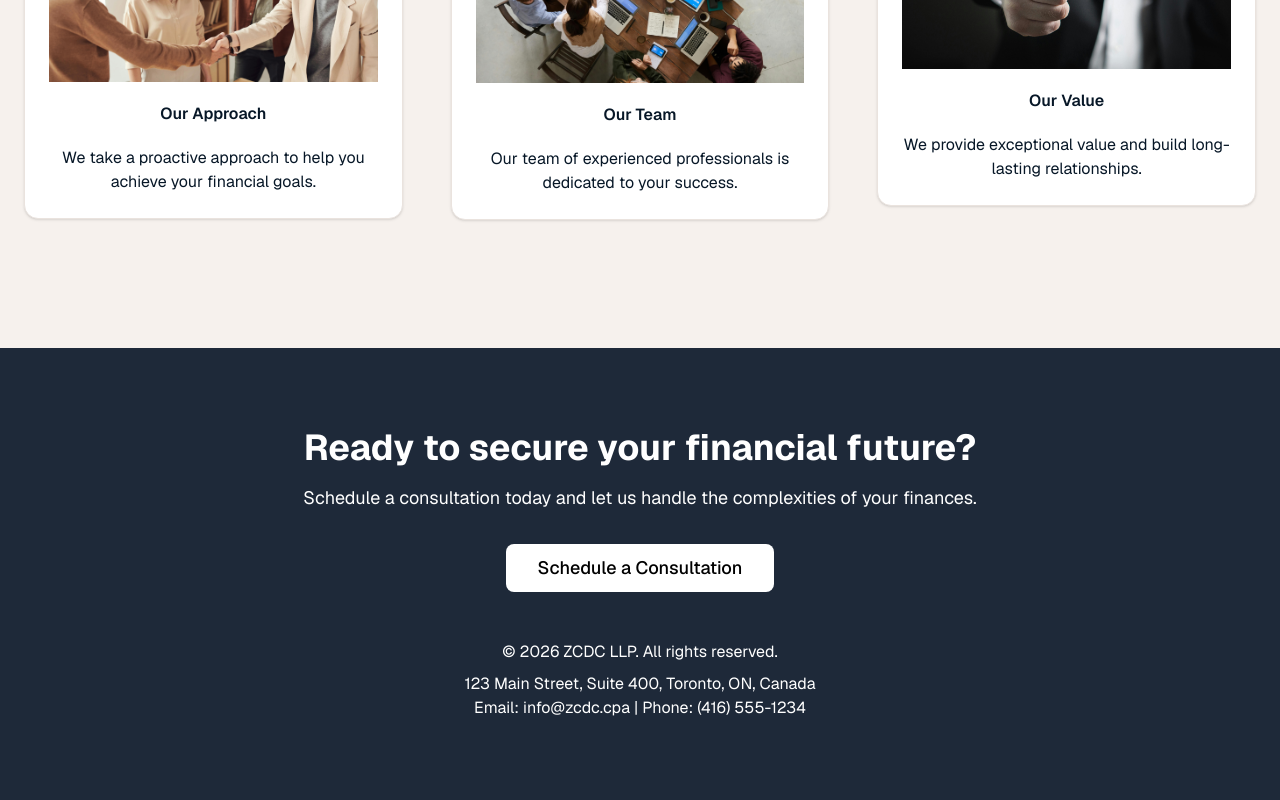
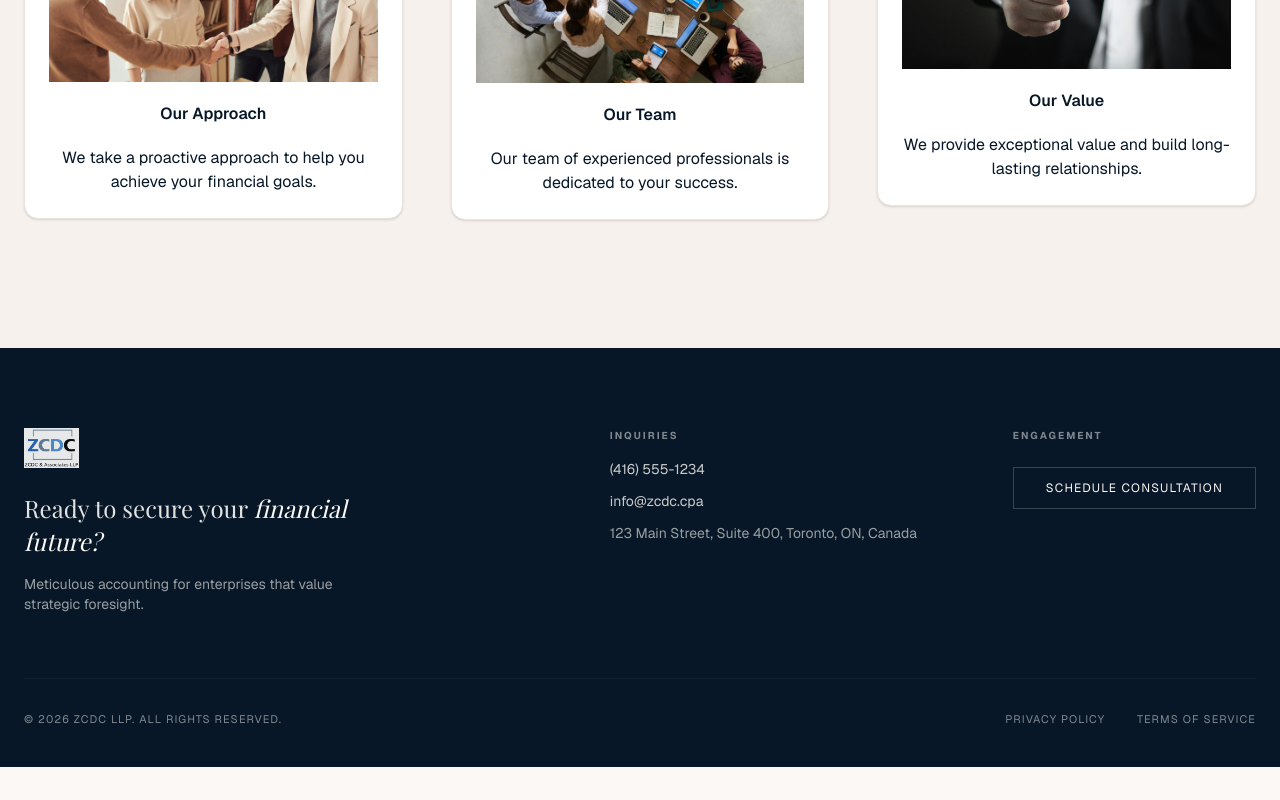
Before and after one commit to calvinzhu-zcdc/zcdc-website, a Next.js app: page / in a window 1280 px wide. Shown: the part 3001-3801 px from the top of the page. After the commit the page ends 3768 px from the top, so only its background shows below. Built offline with nearby package versions, Linux system fonts and the light colour scheme; a web font is replaced by a local one.

Commit message:
refactor: footer

```diff
--- a/src/components/Footer.tsx
+++ b/src/components/Footer.tsx
@@ -1,31 +1,84 @@
-import { Button } from '@/components/ui/button'
 import { siteConfig } from '@/config/site'
+import Image from 'next/image'
 
 export default function Footer() {
   return (
-    <footer className='bg-gray-800 text-white py-20'>
-      <div className='container mx-auto text-center'>
-        <h2 className='text-4xl font-bold mb-4'>Ready to secure your financial future?</h2>
-        <p className='text-lg mb-8'>
-          Schedule a consultation today and let us handle the complexities of your finances.
-        </p>
-        <div className='flex justify-center gap-4 mb-12'>
-          <Button
-            size='lg'
-            asChild
-            className='px-8 py-6 text-lg bg-white text-black hover:bg-gray-200 transition-colors'
-          >
-            <a href={`tel:${siteConfig.contact.phone}`}>Schedule a Consultation</a>
-          </Button>
+    <footer className='bg-foreground text-background pt-20 pb-10'>
+      <div className='container mx-auto px-6'>
+        {/* SECTION 1: MAIN CONTENT BLOCK */}
+        <div className='flex flex-col lg:flex-row justify-between items-start gap-12 pb-16'>
+          {/* Brand Pillar */}
+          <div className='max-w-sm'>
+            <Image
+              src='/images/logo/zcdc_logo_transparent.png'
+              alt='ZCDC CPA'
+              width={140}
+              height={47}
+              className='h-10 w-auto mb-6 opacity-90'
+            />
+            <p className='font-serif text-2xl leading-snug text-background/90'>
+              Ready to secure your <span className='italic text-background'>financial future?</span>
+            </p>
+            <p className='mt-4 text-background/60 font-sans text-sm max-w-xs'>
+              Meticulous accounting for enterprises that value strategic foresight.
+            </p>
+          </div>
+
+          {/* Action & Info Pillar */}
+          <div className='flex flex-col sm:flex-row gap-12 lg:gap-24'>
+            <div className='space-y-4'>
+              <p className='font-sans text-[10px] uppercase tracking-[0.2em] text-background/50 font-bold'>
+                Inquiries
+              </p>
+              <ul className='space-y-3 font-sans text-sm'>
+                <li>
+                  <a
+                    href={`tel:${siteConfig.contact.phone}`}
+                    className='hover:text-background transition-colors text-background/80'
+                  >
+                    {siteConfig.contact.phone}
+                  </a>
+                </li>
+                <li>
+                  <a
+                    href={`mailto:${siteConfig.contact.email}`}
+                    className='hover:text-background transition-colors text-background/80'
+                  >
+                    {siteConfig.contact.email}
+                  </a>
+                </li>
+                <li className='text-background/60'>{siteConfig.contact.address}</li>
+              </ul>
+            </div>
+
+            <div className='space-y-6'>
+              <p className='font-sans text-[10px] uppercase tracking-[0.2em] text-background/50 font-bold'>
+                Engagement
+              </p>
+              <a
+                href={`tel:${siteConfig.contact.phone}`}
+                className='inline-block border border-background/20 hover:bg-background hover:text-foreground px-8 py-3 transition-all duration-300 font-sans text-xs uppercase tracking-widest'
+              >
+                Schedule Consultation
+              </a>
+            </div>
+          </div>
         </div>
-        <p>
-          &copy; {new Date().getFullYear()} {siteConfig.name}. All rights reserved.
-        </p>
-        <p className='mt-2'>{siteConfig.contact.address}</p>
-        <p>
-          Email: <a href={`mailto:${siteConfig.contact.email}`}>{siteConfig.contact.email}</a> |
-          Phone: <a href={`tel:${siteConfig.contact.phone}`}>{siteConfig.contact.phone}</a>
-        </p>
+
+        {/* SECTION 2: UTILITY BAR */}
+        <div className='border-t border-background/5 pt-8 flex flex-col md:flex-row justify-between items-center gap-4 text-[11px] text-background/50 uppercase tracking-widest font-sans'>
+          <p>
+            &copy; {new Date().getFullYear()} {siteConfig.name}. All rights reserved.
+          </p>
+          <div className='flex gap-8'>
+            <a href='#' className='hover:text-background transition-colors'>
+              Privacy Policy
+            </a>
+            <a href='#' className='hover:text-background transition-colors'>
+              Terms of Service
+            </a>
+          </div>
+        </div>
       </div>
     </footer>
   )
```
Also changed, not shown: 1 other file (tests, documents, lock files or other folders).
